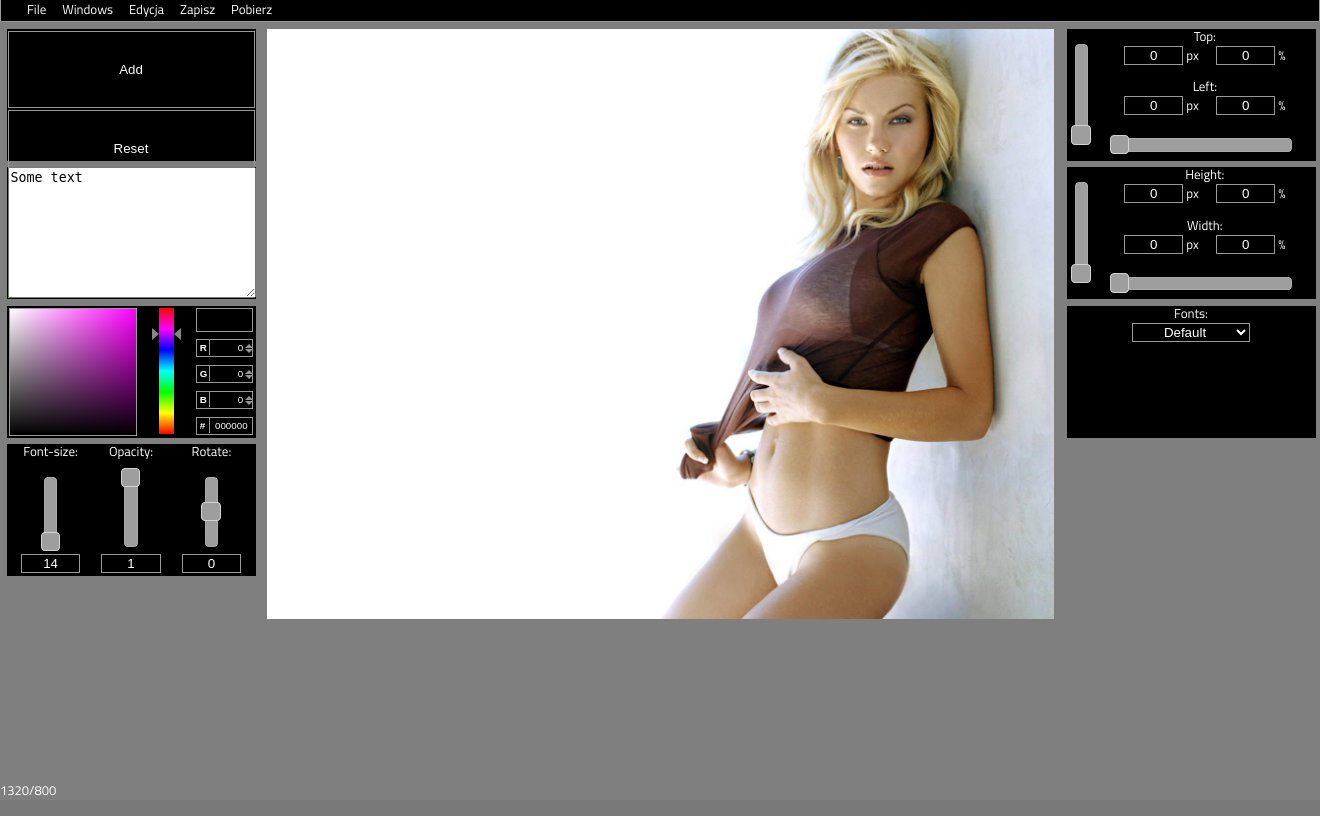
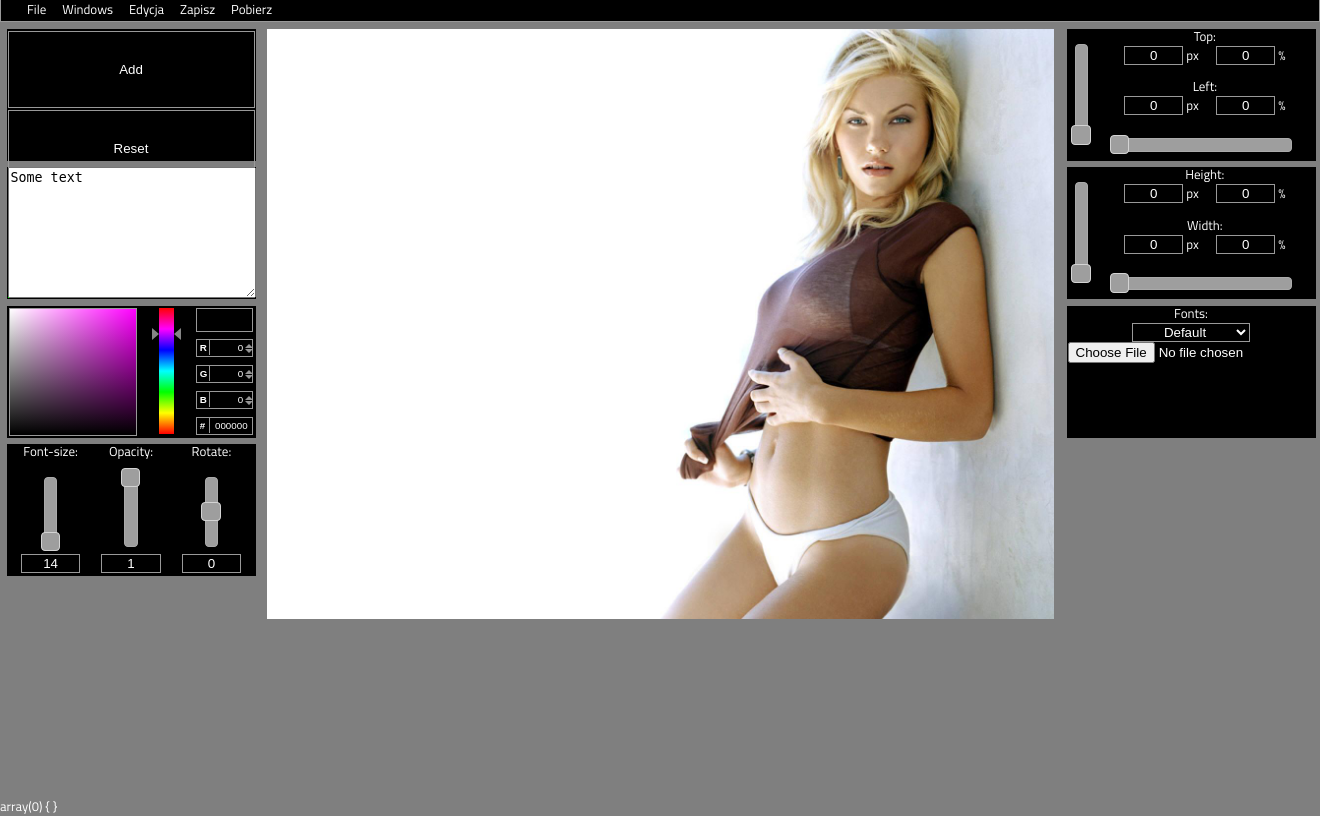
Before and after one commit to szpadlicho/project, a PHP site: page /interface/index.php in a window 1320 px wide. Run offline with PHP 8.4, Linux system fonts and the light colour scheme; some libraries are stand-ins or nearby versions; grey boxes are pictures that could not be loaded.

Commit message:
upload font initiate

```diff
--- a/interface/css/tools.css
+++ b/interface/css/tools.css
@@ -143,3 +143,8 @@ select option{
     height:2em;
     padding-top:0.5em;
 }
+#fontDropZone{
+    width:100%;
+    height:2em;
+    border: 1px solid #999;
+}
--- a/interface/index.php
+++ b/interface/index.php
@@ -204,30 +204,44 @@
                     </div>
                     <!-- Font Family -->
                     <script type="text/javascript">
-                        $(function(){
-                            $("#fontChange").click(function() {
-                                $( '.curent .toText' ).css( 'font-family', $(this).val());
-                                var saveId = $( '.curent' ).attr('id');
-                                $.cookie(saveId+'fontFamily',$( '.curent .toText' ).css( 'font-family' ));
-                            });
-                            $(document).on('mousedown', '.drag', function () {
-                                var fontFamily = $( '.curent .toText' ).css( 'font-family');
-                                $("#fontChange option").each(function(){
-                                    if($(this).val()==fontFamily){
-                                        $(this).attr("selected",true);
-                                        $("#fontChange").val(fontFamily);
-                                    } else {
-                                        $(this).attr("selected",false);
-                                    }
+                        $(function() {
+                            $('#form').change(function(e) {
+                                e.preventDefault();
+                                data = new FormData($('#form')[0]);
+                                console.log('Submitting');
+                                $.ajax({
+                                    type: 'POST',
+                                    url: 'php/upload_files.php',
+                                    data:  data,
+                                    cache: false,
+                                    success: function (data) {
+                                        // do something
+                                        //alert('Success');
+                                        alert(data);
+                                    },
+                                    // xhrFields: {
+                                        // //add listener to XMLHTTPRequest object directly for progress (jquery doesn't have this yet)
+                                        // onprogress: function (progress) {
+                                            // //calculate upload progress
+                                            // var percentage = Math.floor((progress.total / progress.totalSize) * 100);
+                                            // //log upload progress to console
+                                            // console.log('progress', percentage);
+                                            // if (percentage === 100) {
+                                                // console.log('DONE!');
+                                            // }
+                                        // }
+                                    // },
+                                    contentType: false,
+                                    processData: false
+                                }).done(function(data) {
+                                    console.log(data);
+                                }).fail(function(jqXHR,status, errorThrown) {
+                                    console.log(errorThrown);
+                                    console.log(jqXHR.responseText);
+                                    console.log(jqXHR.status);
                                 });
                             });
-                            $( '.drag' ).each(function(){
-                                var getId = $( this ).attr('id');
-                                var values = $.cookie(getId+'fontFamily');
-                                $('#'+getId+' .toText').css('font-family',values);
-                            });
                         });
-                        //$(function(){});
                     </script>
                     <div id="tool-10" class="tools">
                         <p>Fonts:</p>
@@ -238,6 +252,14 @@
                             <option value="Comic Sans MS">Comic Sans MS</option>
                             <option value="" selected>Default</option>
                         </select>
+                        <form id="form" method="POST" enctype="multipart/form-data">
+                        <!--
+                            <p><input id="fontFileInput" name="file" type="file" /></p>
+                            <p><input id="buttonSubmit" name="go" type="submit" /></p>
+                            <!--<p id="fontDropZone">Drop here.</p>-->
+                            <input id="file" name="file" type="file" />
+                            <!--<button id="upload">Upload</button>-->
+                        </form>
                     </div>
                     <!--END-->
                     <div id="tool-11" class="tools">
@@ -267,7 +289,13 @@
             </article>
         </section>
         <footer>
-            <div id="count"></div>
+            <div id="count" style="visibility:hidden;"></div>
+
         </footer>
+
+        <?php var_dump($_FILES); ?>
+        <?php //var_dump($_POST); ?>
+        <?php //var_dump($_COOKIE); ?>
+        <?php?>
     </body>
 </html>
--- a/interface/js/fonts.js
+++ b/interface/js/fonts.js
@@ -0,0 +1,23 @@
+$(function(){
+    $("#fontChange").click(function() {
+        $( '.curent .toText' ).css( 'font-family', $(this).val());
+        var saveId = $( '.curent' ).attr('id');
+        $.cookie(saveId+'fontFamily',$( '.curent .toText' ).css( 'font-family' ));
+    });
+    $(document).on('mousedown', '.drag', function () {
+        var fontFamily = $( '.curent .toText' ).css( 'font-family');
+        $("#fontChange option").each(function(){
+            if($(this).val()==fontFamily){
+                $(this).attr("selected",true);
+                $("#fontChange").val(fontFamily);
+            } else {
+                $(this).attr("selected",false);
+            }
+        });
+    });
+    $( '.drag' ).each(function(){
+        var getId = $( this ).attr('id');
+        var values = $.cookie(getId+'fontFamily');
+        $('#'+getId+' .toText').css('font-family',values);
+    });
+});
```
Also changed, not shown: interface/php/upload_files.php (added, +43 -0 lines), interface/data/9f940ee9d361f2f62a51eb4add85e126.jpg (added).
